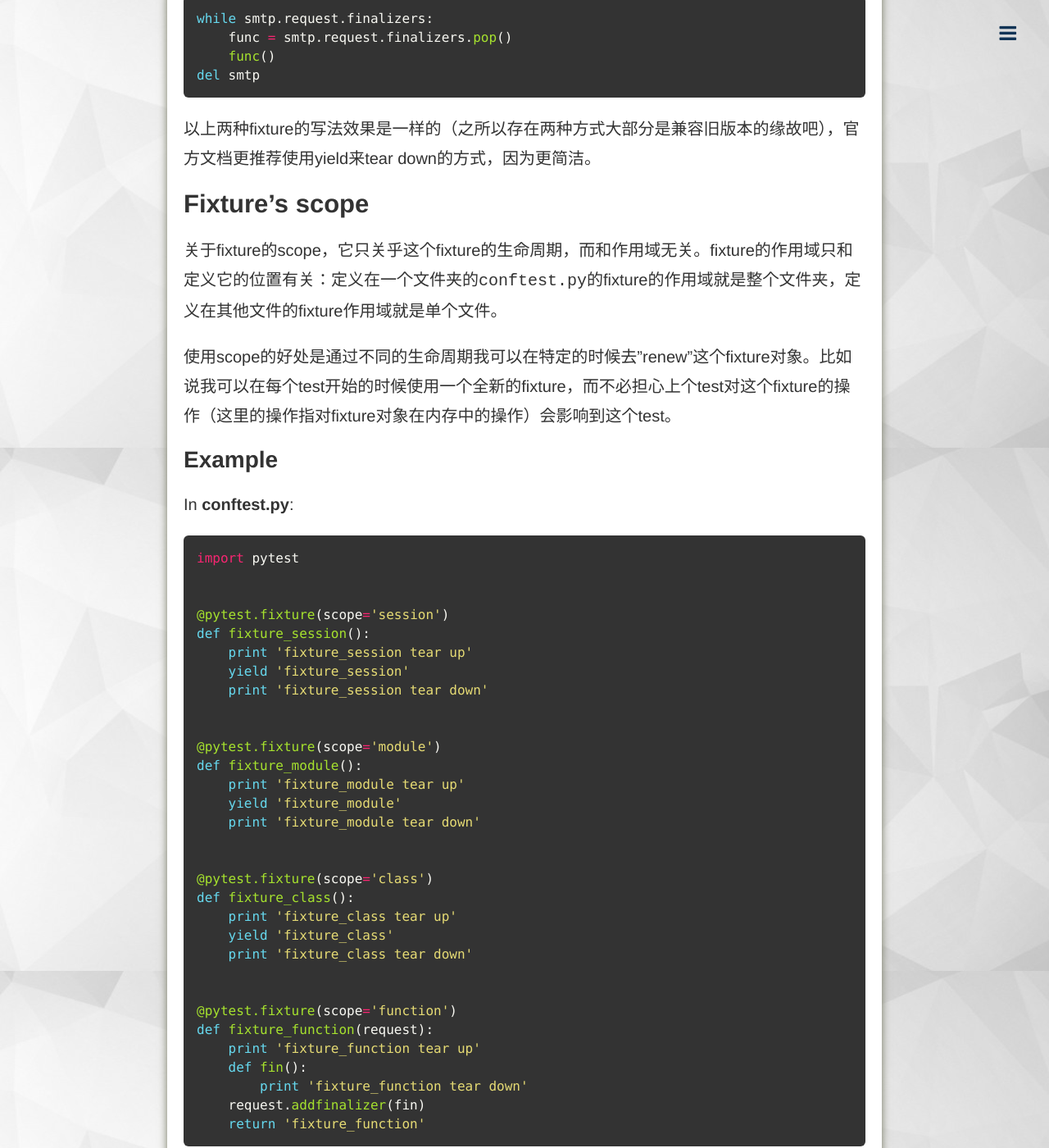
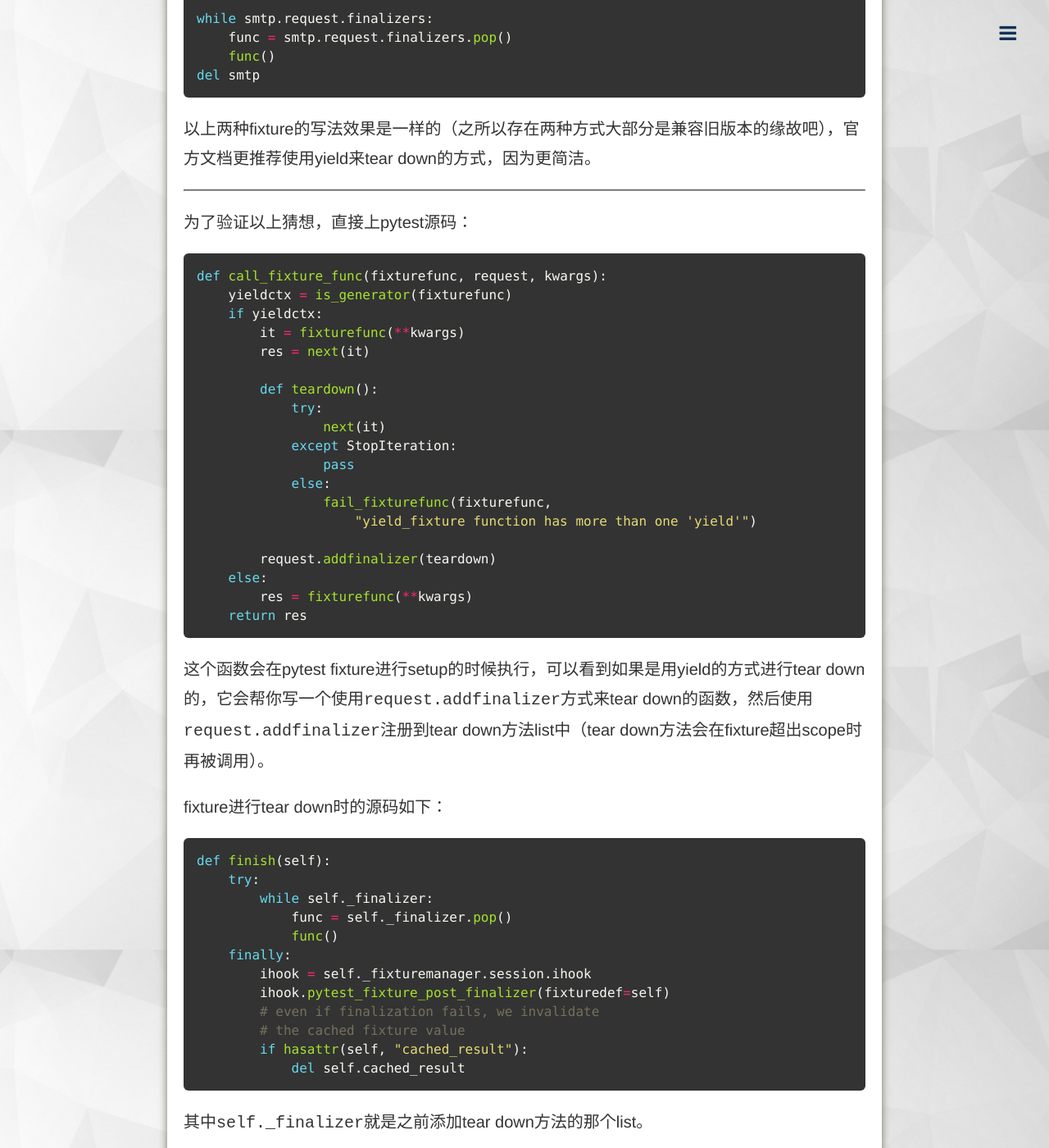
Before and after one commit to cuyu/cuyu.github.io, a Jekyll site: the page built from _posts/2016-09-19-Play-Python-Library之pytest--fixture篇.md, in a window 1280 px wide and 1400 px high, scrolled down 2644 px. Shown: the whole window at 82% size. Built offline with Jekyll 4.4.1, drawn with Linux system fonts in a browser that asks for light colours; nearby versions of some CDN libraries; comment, search, counter and statistics services are not loaded.

Commit message:
New post.

````diff
--- a/_posts/2016-09-19-Play-Python-Library之pytest--fixture篇.md
+++ b/_posts/2016-09-19-Play-Python-Library之pytest--fixture篇.md
@@ -105,6 +105,53 @@
 ```
 
 以上两种fixture的写法效果是一样的（之所以存在两种方式大部分是兼容旧版本的缘故吧），官方文档更推荐使用yield来tear down的方式，因为更简洁。
+
+---
+
+为了验证以上猜想，直接上pytest源码：
+
+```python
+def call_fixture_func(fixturefunc, request, kwargs):
+    yieldctx = is_generator(fixturefunc)
+    if yieldctx:
+        it = fixturefunc(**kwargs)
+        res = next(it)
+
+        def teardown():
+            try:
+                next(it)
+            except StopIteration:
+                pass
+            else:
+                fail_fixturefunc(fixturefunc,
+                    "yield_fixture function has more than one 'yield'")
+
+        request.addfinalizer(teardown)
+    else:
+        res = fixturefunc(**kwargs)
+    return res
+```
+
+这个函数会在pytest fixture进行setup的时候执行，可以看到如果是用yield的方式进行tear down的，它会帮你写一个使用`request.addfinalizer`方式来tear down的函数，然后使用`request.addfinalizer`注册到tear down方法list中（tear down方法会在fixture超出scope时再被调用）。
+
+fixture进行tear down时的源码如下：
+
+```python
+def finish(self):
+    try:
+        while self._finalizer:
+            func = self._finalizer.pop()
+            func()
+    finally:
+        ihook = self._fixturemanager.session.ihook
+        ihook.pytest_fixture_post_finalizer(fixturedef=self)
+        # even if finalization fails, we invalidate
+        # the cached fixture value
+        if hasattr(self, "cached_result"):
+            del self.cached_result
+```
+
+其中`self._finalizer`就是之前添加tear down方法的那个list。
 
 ### Fixture's scope
 
````
Also changed, not shown: _posts/2016-10-14-Play-Python-Library之pytest--xunit-style-setup篇.md (added, +62 -0 lines).
